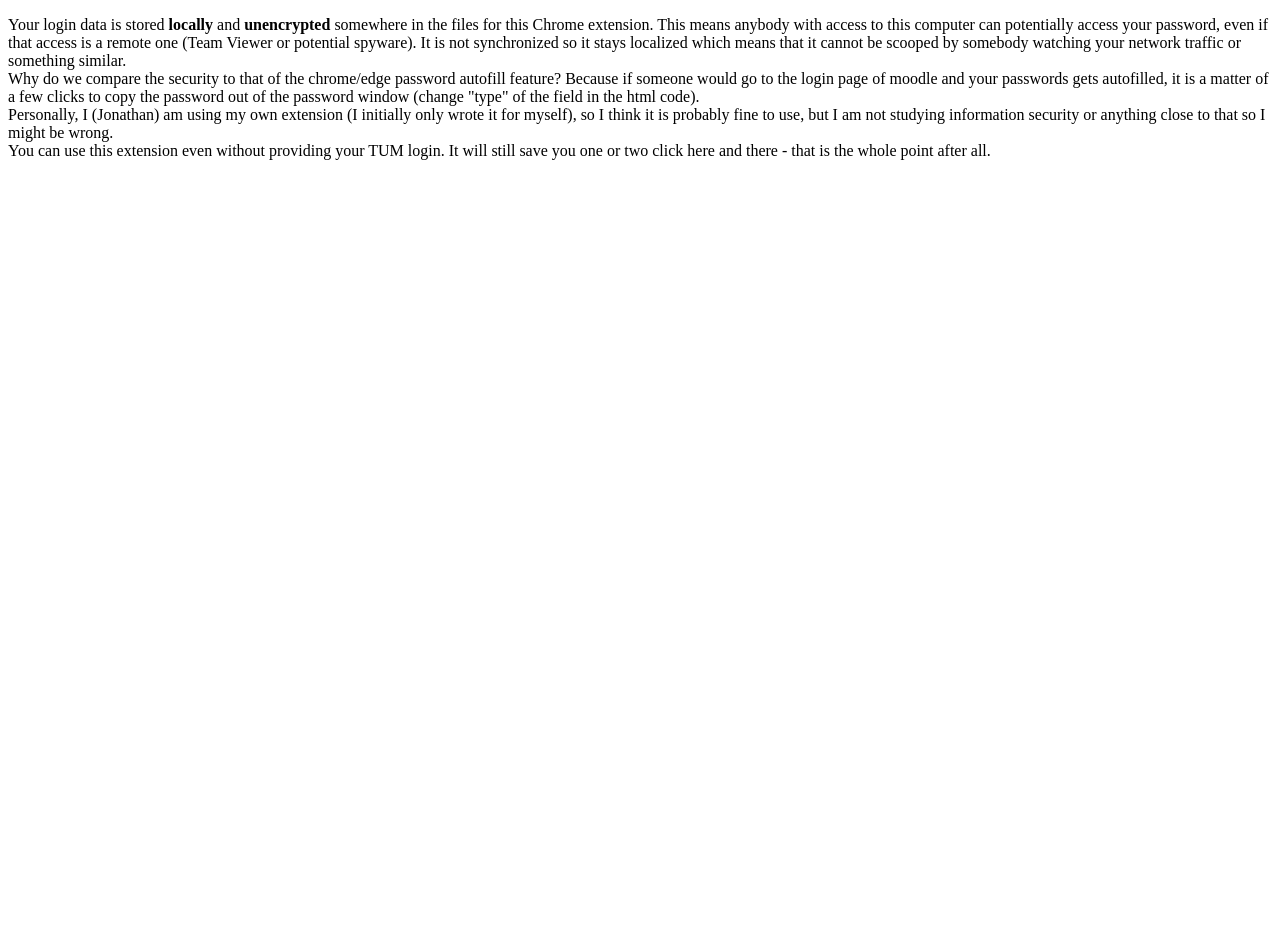
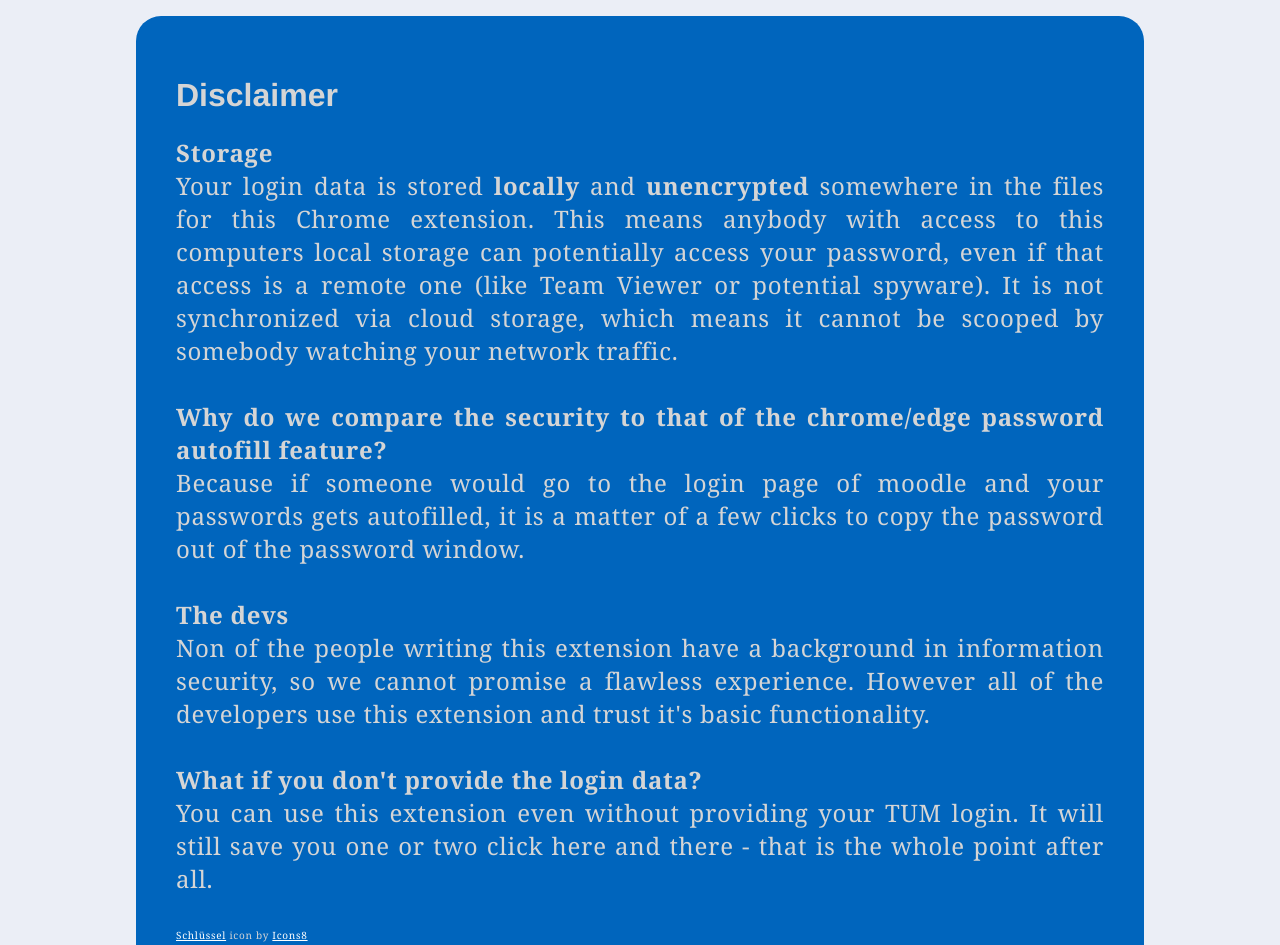
Before and after one commit to costa-jonathan/passepartum-chrome, a browser extension: page srcOptions/options.html in a window 1280 px wide. Shown: the top 945 px of the page. Before the commit the page ends 800 px from the top, so only its background shows below. Drawn offline with Linux system fonts and the light colour scheme.

Commit message:
General design and design structure changes. Added an icon.

```diff
--- /dev/null
+++ b/master.css
@@ -0,0 +1,40 @@
+body {
+    background-color: #ebeef6;
+    min-width: 300px;
+    /*max would be 800*/
+    font-family: 'Ubuntu', sans-serif;
+    margin: 1em;
+}
+
+h1 {
+    color: #0065bd;
+    font-family: 'Helvetica', sans-serif;
+    font-size: 20px;
+    text-align: justify;
+    text-justify: inter-word;
+}
+
+.text {
+    color: #0065bd;
+    font-family: 'Helvetica', sans-serif;
+    font-size: 16px;
+    text-align: justify;
+    text-justify: inter-word;
+    margin-bottom: 1em;
+}
+
+
+/* unvisited link */
+a:link {
+    color: #0065bd;
+}
+
+/* visited link */
+a:visited {
+    color: #0065bd;
+}
+
+/* mouse over link */
+a:hover {
+    color: #cccccc;
+}
--- a/srcOptions/disclaimer_en.js
+++ b/srcOptions/disclaimer_en.js
@@ -1,22 +1,38 @@
 document.write('\
-<p>\
+<div class="disclaimer-wrapper">\
+<h1>Disclaimer</h1>\
+<div class="text"> \
+<b>Storage</b>\
+<br>\
 Your login data is stored <b>locally</b> and <b>unencrypted</b> somewhere in the files \
-for this Chrome extension. This means anybody with access to this computer can potentially \
-access your password, even if that access is a remote one (Team Viewer or potential spyware). \
-It is not synchronized so it stays localized which means that it cannot be scooped \
-by somebody watching your network traffic or something similar. \
+for this Chrome extension. This means anybody with access to this computers local storage can potentially \
+access your password, even if that access is a remote one (like Team Viewer or potential spyware). \
+It is not synchronized via cloud storage, which means it cannot be scooped \
+by somebody watching your network traffic. \
 <br>\
-Why do we compare the security to that of the chrome/edge password autofill feature? \
+<br>\
+<b>Why do we compare the security to that of the chrome/edge password autofill feature?</b>\
+<br>\
 Because if someone would go to the login page of moodle and your passwords gets autofilled, \
-it is a matter of a few clicks to copy the password out of the password window \
-(change "type" of the field in the html code). \
+it is a matter of a few clicks to copy the password out of the password window. \
 <br>\
-Personally, I (Jonathan) am using my own extension (I initially only wrote it for myself), so I think it \
-is probably fine to use, but I am not studying information security or anything close to that so I \
-might be wrong. \
+<br>\
+<b>The devs</b>\
+<br>\
+Non of the people writing this extension have a background in information security, so we cannot \
+promise a flawless experience. However all of the developers use this extension and trust it\'s basic functionality.\
+<br>\
+<br>\
+<b>What if you don\'t provide the login data?</b>\
 <br>\
 You can use this extension even without providing your TUM login. It will still save you one or \
 two click here and there - that is the whole point after all. \
-</p>\
+\
+<br>\
+<br>\
+<div class="small-text">\
+<a target="_blank" href="https://icons8.com/icon/113135/schlüssel">Schlüssel</a> icon by <a target="_blank" href="https://icons8.com">Icons8</a>\
+</div>\
+</div></div>\
 \
 ')
--- /dev/null
+++ b/srcOptions/options.css
@@ -0,0 +1,56 @@
+body {
+    display: flex;
+    justify-content: center;
+    align-items: center;
+    height: 90vh;
+}
+
+
+.disclaimer-wrapper {
+    border-radius: 25px;
+    background: #0065bd;
+    padding: 40px;
+    margin: auto 15vh;
+}
+
+h1, .text {
+    color: #d5d5d5;
+}
+
+h1 {
+    font-size: 4vh;
+}
+
+.text {
+    font-size: 3vh;
+    font-family: 'Georgia', serif;
+    -moz-osx-font-smoothing: grayscale;
+    -webkit-font-smoothing: antialiased !important;
+    -moz-font-smoothing: antialiased !important;
+    text-rendering: optimizelegibility !important;
+    letter-spacing: .03em;
+}
+
+/* unvisited link */
+a:link {
+    color: white;
+}
+
+/* visited link */
+a:visited {
+    color: white;
+}
+
+/* mouse over link */
+a:hover {
+    color: #cccccc;
+}
+
+/* selected link */
+a:active {
+    color: white;
+}
+
+.small-text {
+    font-size: 10px;
+}
--- a/srcOptions/options.html
+++ b/srcOptions/options.html
@@ -3,6 +3,8 @@
 <head>
     <meta charset="UTF-8">
     <script src="disclaimer_en.js"></script>
+    <link rel="stylesheet" href="../master.css">
+    <link rel="stylesheet" href="options.css">
     <title>Disclamer</title>
 </head>
 <body>
--- a/srcPopup/popup.css
+++ b/srcPopup/popup.css
@@ -1,36 +1,3 @@
-body {
-    background-color: #ebeef6;
-    min-width: 300px;
-    /*max would be 800*/
-    font-family: 'Ubuntu', sans-serif;
-    margin: 1em;
-}
-
-.sign {
-    padding-top: 40px;
-    color: #0065bd;
-    font-family: 'Ubuntu', sans-serif;
-    font-weight: bold;
-    font-size: 23px;
-}
-
-h1 {
-    color: #0065bd;
-    font-family: 'Ubuntu', sans-serif;
-    font-size: 20px;
-    text-align: justify;
-    text-justify: inter-word;
-}
-
-.text {
-    color: #0065bd;
-    font-family: 'Ubuntu', sans-serif;
-    font-size: 16px;
-    text-align: justify;
-    text-justify: inter-word;
-    margin-bottom: 1em;
-}
-
 .input {
     color: rgb(38, 50, 56);
     font-weight: 700;
--- a/srcPopup/save.js
+++ b/srcPopup/save.js
@@ -4,7 +4,8 @@ document.addEventListener('DOMContentLoaded', function () {
         let user = items.moodle_key.username
         if (user) {
             document.getElementById('title').innerHTML =
-                'There are values stored for <b>' + user + '</b>. If you want to change enter the new login data.'
+                'There is login information stored for <b>' + user + '</b>. ' +
+                'If you want to change it simply enter the new login data.'
         }
     }
     })
```
Also changed, not shown: srcPopup/popup.html (+1 -0 lines), icons/icons8-schlussel-128.png (added), manifest.json.
